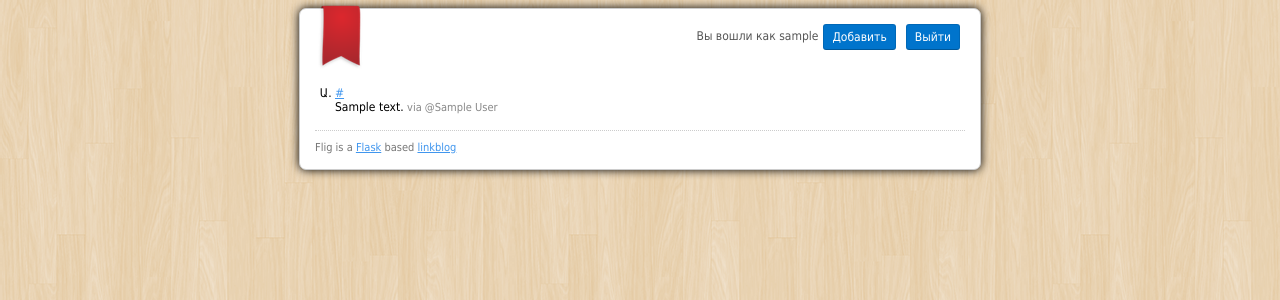
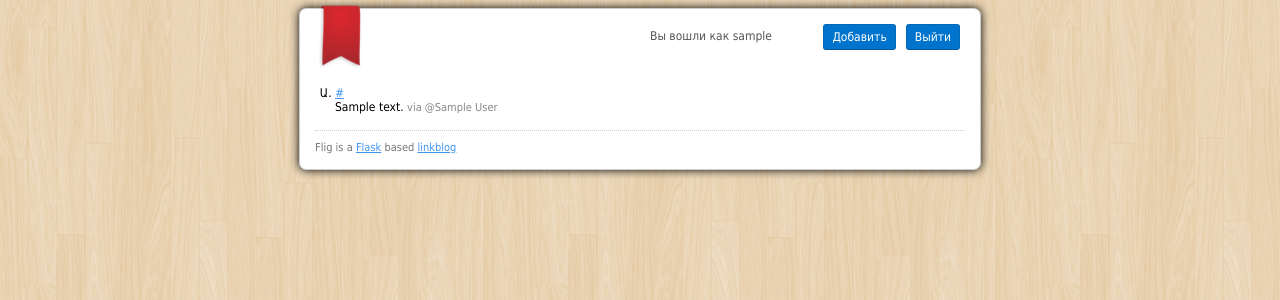
Before and after one commit to allaud/Sufx, a Flask app: template templates/index.html in a window 1280 px wide. Shown: the top 300 px of the page. Run offline with Flask 2, Linux system fonts and the light colour scheme; tables that the repository leaves empty hold one stand-in row (values such as "Sample post"); the template is opened without the code that fills it: values that come from a table or form of the project are taken from there, most other values are stand-ins (such as "Sample title", 1, 10 or a date in 2020); some libraries are stand-ins or nearby versions.

Commit message:
Panel layout fixed in Chrome

```diff
--- a/static/style.css
+++ b/static/style.css
@@ -7,7 +7,7 @@ a:hover{color: #f00;}
 	float:left;margin:-24px 0 -5px 0;}
 #main .header{color:#555;font-size: 12px;padding: 5px 0;}
 #main .header a{text-decoration: underline;cursor: pointer;}
-#main .header .panel{float: right;}
+#main .header .panel{float: right;width: 315px;}
 #main .header .panel a{color:#ccc;}
 #main .header .panel a:hover{color:#777;}
 #main .header .panel .button{display:block;float:right;margin:-5px 5px 0 5px;border: 1px solid;
```
